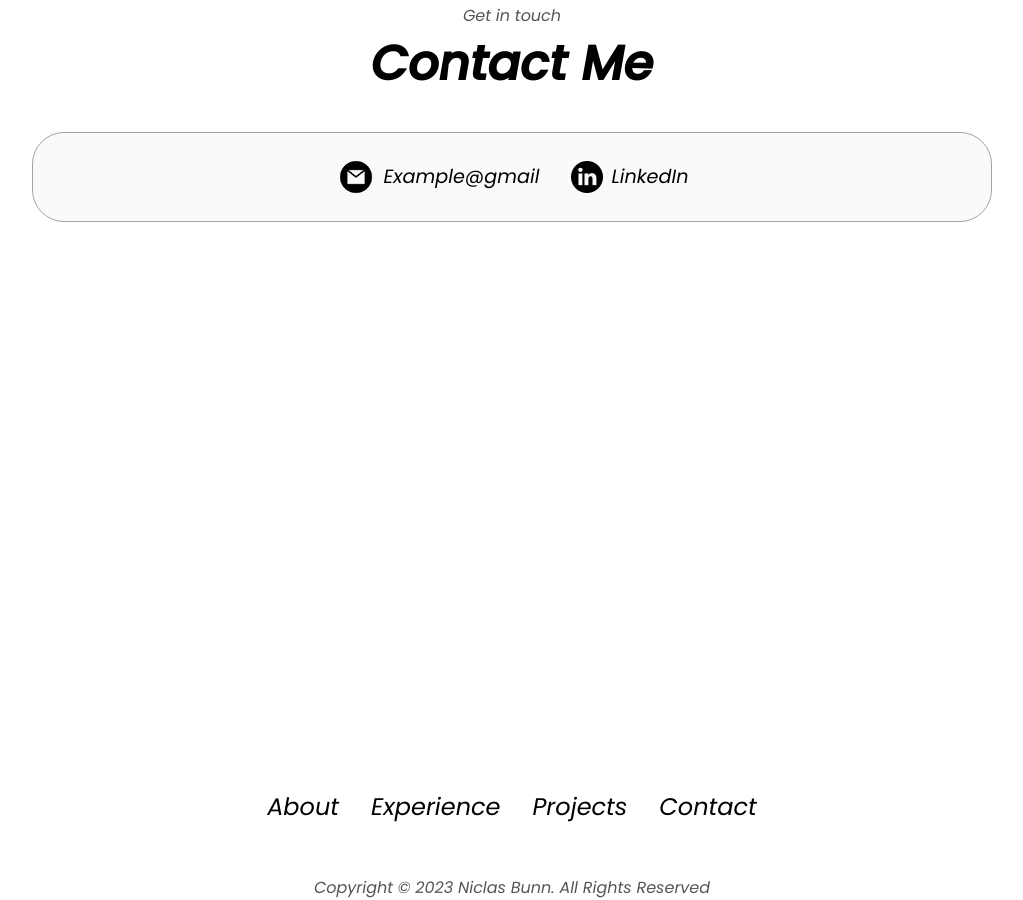
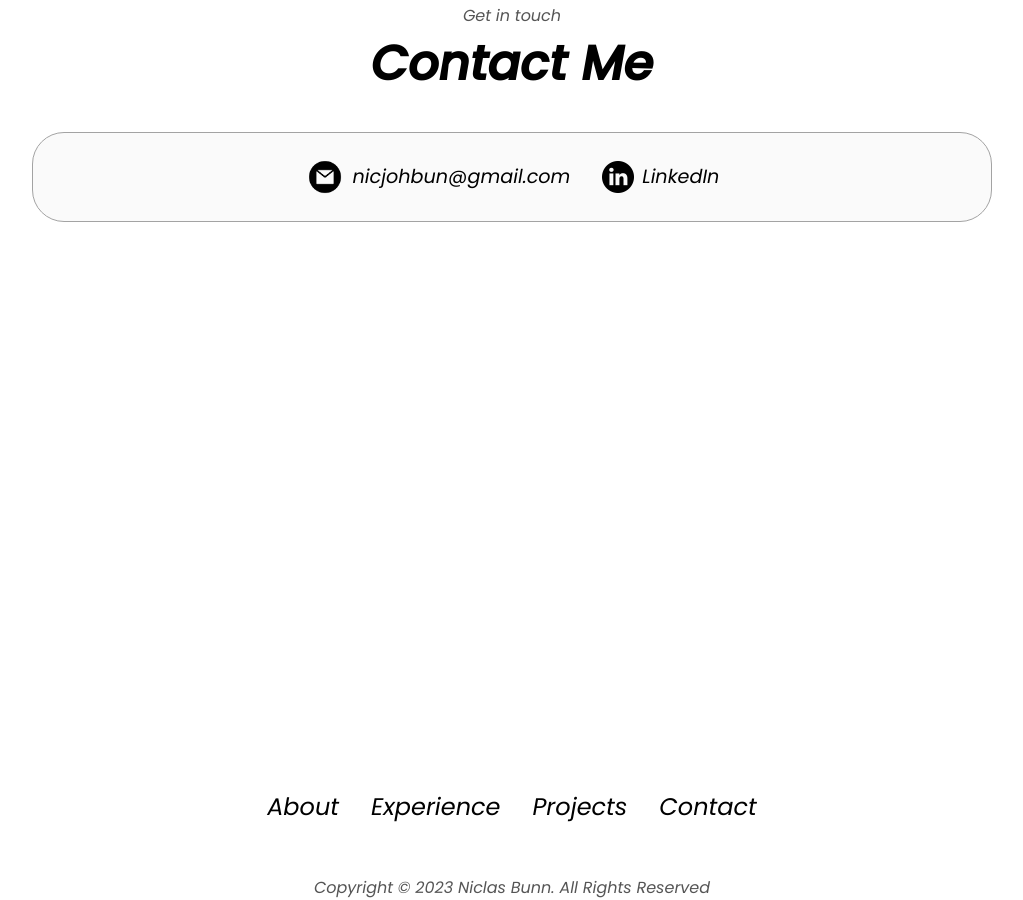
Before and after one commit to bunn1/my.portfolio, a plain HTML site: page index.html in a window 1280 px wide. Shown: the part 3817-4717 px from the top of the page, without its empty margins (128-1151 px from the left). Drawn offline with Linux system fonts and the light colour scheme.

Commit message:
inserting email

```diff
--- a/index.html
+++ b/index.html
@@ -373,7 +373,7 @@
             alt="Email icon"
             class="icon contact-icon email-icon"
           />
-          <p><a href="mailto:examplemail@gmail.com">Example@gmail</a></p>
+          <p><a href="mailto:nicjohbun@gmail.com">nicjohbun@gmail.com</a></p>
         </div>
         <div class="contact-info-container">
           <img
```
